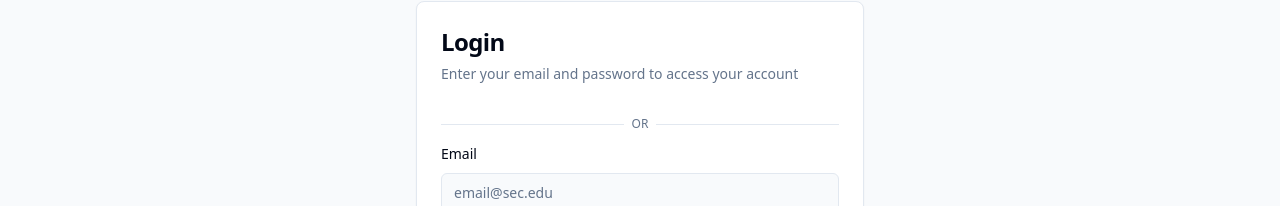
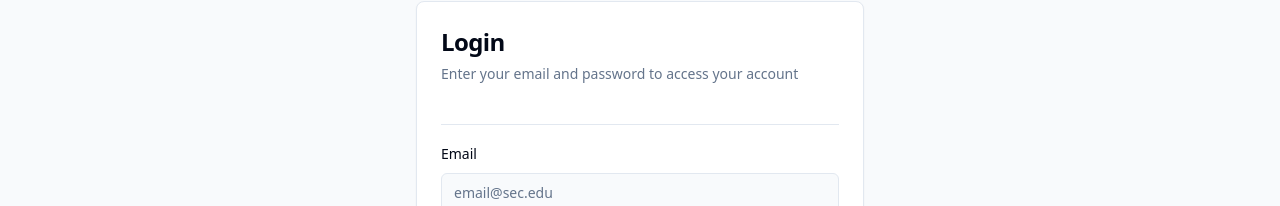
Before and after one commit to Nemaleshh/saveetha-item-compass-11, a React (Vite) app: page /login in a window 1280 px wide. Shown: the part 183-389 px from the top of the page. Built offline with nearby package versions, Linux system fonts and the light colour scheme; no server answers; the database is empty.

Commit message:
Update Login.tsx

```diff
--- a/src/pages/Login.tsx
+++ b/src/pages/Login.tsx
@@ -64,7 +64,6 @@ const Login = () => {
           <div className="relative my-4">
             <Separator />
             <div className="absolute inset-0 flex items-center justify-center">
-              <span className="bg-card px-2 text-xs text-muted-foreground">OR</span>
             </div>
           </div>
 
```
